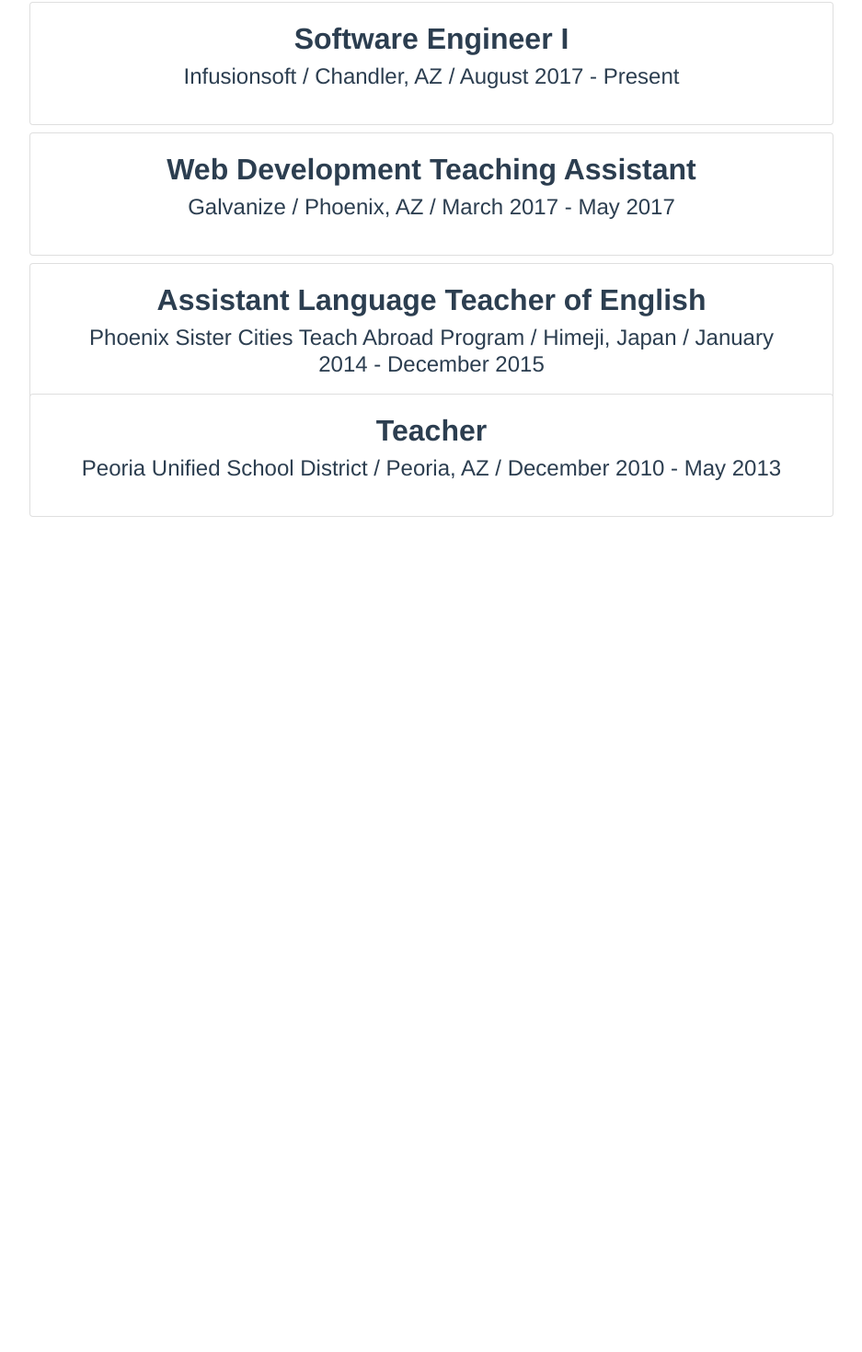
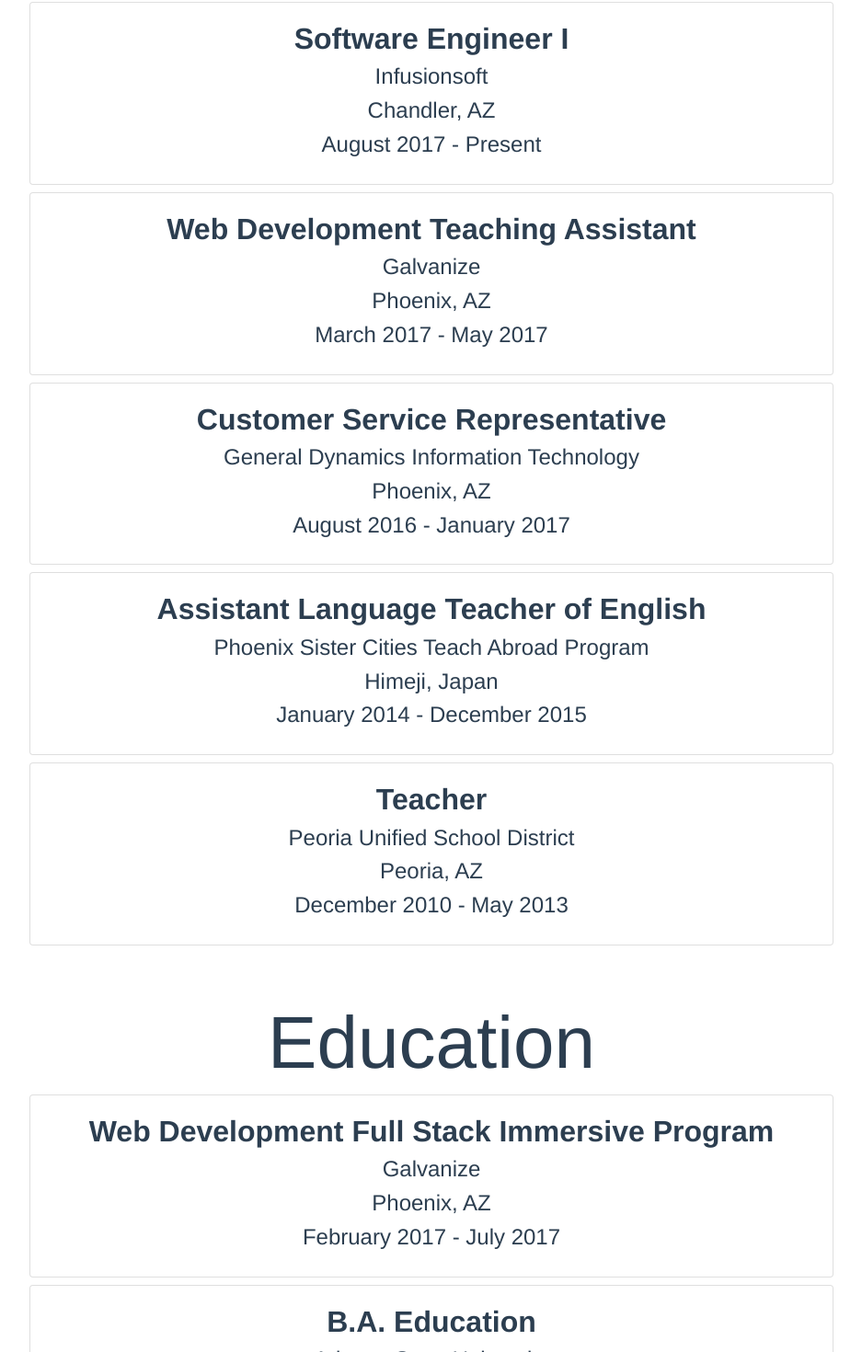
Before and after one commit to lnamba/personal-website, a Vue app: page /#/experience in a window 1280 px wide. Shown: the part 268-1738 px from the top of the page at 92% size, without its empty margins (171-1108 px from the left). Before the commit the page ends 888 px from the top, so only its background shows below. Built offline with nearby package versions, Linux system fonts and the light colour scheme; a web font is replaced by a local one.

Commit message:
added education

```diff
--- a/src/components/Experience.vue
+++ b/src/components/Experience.vue
@@ -1,49 +1,31 @@
 <template lang="html">
+  <div>
     <div id="experience">
       <h1>Experience</h1>
-    <div class="row">
-      <b-card class="mb-2 col-md-8" id="role1">
-        <h2><b>Software Engineer I</b></h2>
+      <div class="row" v-for="role in roles">
+        <b-card class="mb-2 col-md-8">
+          <h2><b>{{ role.title }}</b></h2>
           <div>
-          <h4>Infusionsoft / Chandler, AZ / August 2017 - Present</h4>
-          <!-- <h4>Infusionsoft</h4>
-          <h4>Chandler, AZ</h4>
-          <h4>August 2017 - Present</h4> -->
+            <h4>{{ role.company }}</h4>
+            <h4>{{ role.location }}</h4>
+            <h4>{{ role.dates }}</h4>
           </div>
         </b-card>
       </div>
-    <div class="row">
-      <b-card class="mb-2 col-md-8" id="role2">
-        <h2><b>Web Development Teaching Assistant</b></h2>
+    </div>
+    <div id="education">
+      <h1>Education</h1>
+      <div class="row" v-for="ed in education">
+        <b-card class="mb-2 col-md-8">
+          <h2><b>{{ ed.program }}</b></h2>
           <div>
-          <h4>Galvanize / Phoenix, AZ / March 2017 - May 2017</h4>
-          <!-- <h4>Galvanize</h4>
-          <h4>Phoenix, AZ</h4>
-          <h4>March 2017 - May 2017</h4> -->
+            <h4>{{ ed.school }}</h4>
+            <h4>{{ ed.location }}</h4>
+            <h4>{{ ed.date }}</h4>
+            <h4 v-if="ed.honors">{{ ed.honors }}</h4>
           </div>
         </b-card>
       </div>
-    <div class="row">
-      <b-card class="mb-2 col-md-8" id="role3">
-        <h2><b>Assistant Language Teacher of English</b></h2>
-        <div>
-          <h4>Phoenix Sister Cities Teach Abroad Program / Himeji, Japan / January 2014 - December 2015</h4>
-          <!-- <h4>Phoenix Sister Cities Teach Abroad Program</h4>
-          <h4>Himeji, Japan</h4>
-          <h4>January 2014 - December 2015</h4> -->
-        </div>
-      </b-card>
-    </div>
-    <div class="row">
-      <b-card class="mb-2 col-md-8" id="role4">
-        <h2><b>Teacher</b></h2>
-        <div>
-          <h4>Peoria Unified School District / Peoria, AZ / December 2010 - May 2013</h4>
-          <!-- <h4>Peoria Unified School District</h4>
-          <h4>Peoria, AZ</h4>
-          <h4>December 2010 - May 2013</h4> -->
-        </div>
-      </b-card>
     </div>
   </div>
 </template>
@@ -52,7 +34,53 @@
 export default {
   data() {
     return {
-      role: []
+      roles: [
+        {
+          title: 'Software Engineer I',
+          company: 'Infusionsoft',
+          location: 'Chandler, AZ',
+          dates: 'August 2017 - Present'
+        },
+        {
+          title: 'Web Development Teaching Assistant',
+          company: 'Galvanize',
+          location: 'Phoenix, AZ',
+          dates: 'March 2017 - May 2017'
+        },
+        {
+          title: 'Customer Service Representative',
+          company: 'General Dynamics Information Technology',
+          location: 'Phoenix, AZ',
+          dates: 'August 2016 - January 2017'
+        },
+        {
+          title: 'Assistant Language Teacher of English',
+          company: 'Phoenix Sister Cities Teach Abroad Program',
+          location: 'Himeji, Japan',
+          dates: 'January 2014 - December 2015'
+        },
+        {
+          title: 'Teacher',
+          company: 'Peoria Unified School District',
+          location: 'Peoria, AZ',
+          dates: 'December 2010 - May 2013'
+        }
+      ],
+      education: [
+        {
+          program: 'Web Development Full Stack Immersive Program',
+          school: 'Galvanize',
+          location: 'Phoenix, AZ',
+          date: 'February 2017 - July 2017',
+        },
+        {
+          program: 'B.A. Education',
+          school: 'Arizona State University',
+          location: 'Tempe, AZ',
+          date: 'August 2007 - December 2010',
+          honors: 'Summa Cum Laude'
+        }
+      ]
     }
   }
 }
@@ -64,6 +92,10 @@
     margin: 50px 0;
   }
 
+  #education {
+    margin-bottom: 50px;
+  }
+
   .role h3 {
     /*font-size: 1.7em;*/
     font-family: 'Metrophobic', Helvetica, Arial, sans-serif;
@@ -71,11 +103,6 @@
     font-family: 'Nunito', sans-serif;*/
   }
 
-  .row {
-    height: 142px;
-    /*margin: 0 auto;*/
-  }
-
   .mb-2 {
     margin: 0 auto;
   }
--- a/src/components/Projects.vue
+++ b/src/components/Projects.vue
@@ -31,9 +31,6 @@
      <h1>ThinkPlan</h1>
      <img src="../assets/q3.png" alt="ThinkPlan" class="col-md-12">
      <h2 :style="{margin:20+'px ' + 0}">A simple and clean lesson planning app for teachers</h2>
-    <!-- <div class="demo">
-      <a href="https://g47-q1-project.herokuapp.com/" :style="{marginBottom:10+'px'}">VIEW DEMO</a>
-    </div> -->
      <div class="github">
        <h4>Github</h4>
        <a href="https://github.com/lnamba/thinkplan"><img src="../assets/GitHub-black.png" alt="GitHub"></a>
@@ -51,7 +48,7 @@
        <h4>Github</h4>
        <a href="https://github.com/lnamba/g47-Capstone-Project"><img src="../assets/GitHub-black.png" alt="GitHub"></a>
      </div>
-  </b-card>
+    </b-card>
   </div>
 </template>
 
@@ -61,6 +58,11 @@
 export default {
   data () {
     return {
+      projects: [
+        {
+          // title:
+        }
+      ]
     }
   }
 }
```
Lines whose indentation alone changed are shown as unchanged.
